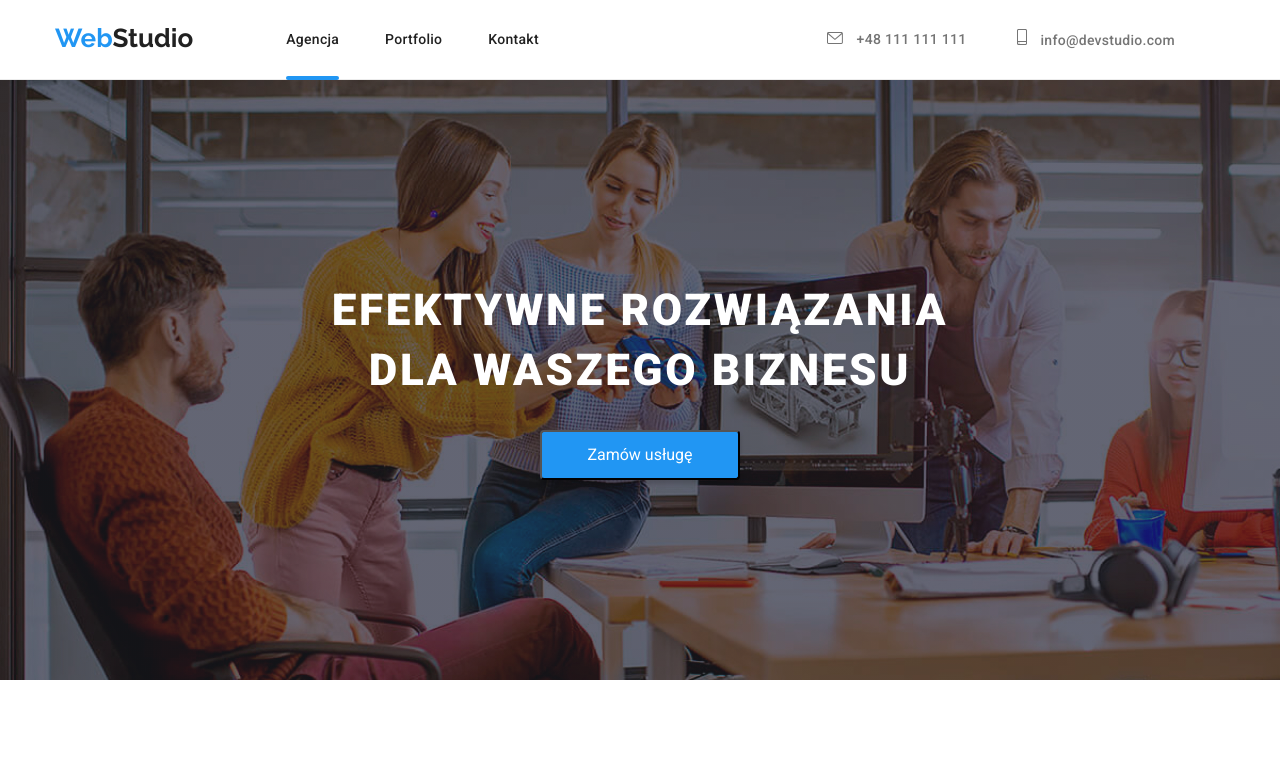
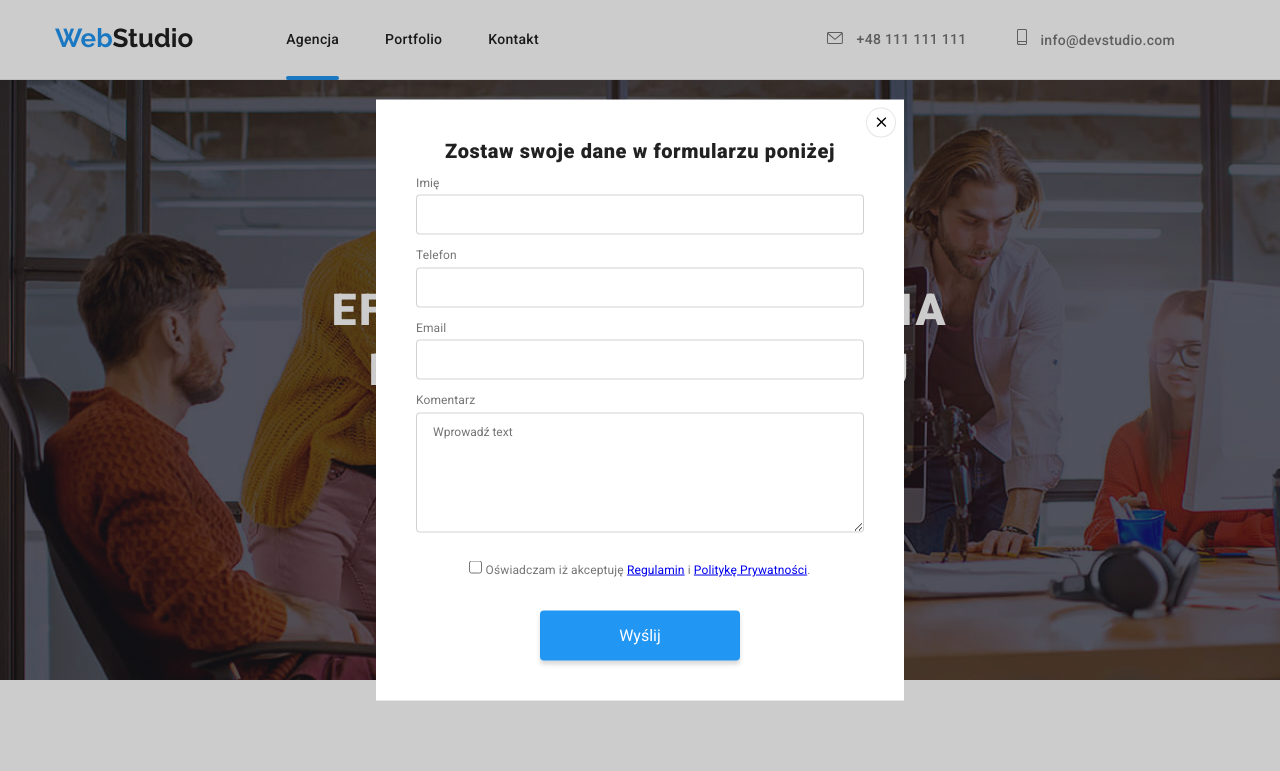
Before and after one commit to ewa-domanska/goit-markup-hw-06, a plain HTML site: page index.html in a window 1280 px wide. Shown: the top 771 px of the page. Drawn offline with nearby package versions, Linux system fonts and the light colour scheme.

Commit message:
Add newsletter forms in footer and add modal-elements.

```diff
--- a/css/style.css
+++ b/css/style.css
@@ -5,6 +5,7 @@
     --secondary-color: #2196F3;
     --third-color: #fff;
     --social-color: #AFB1B8;
+    --footer-color: #2F303A;
 }
 
 body {
@@ -59,6 +60,7 @@ img {
     height: 50px;
     box-shadow: 0 4px 4px rgba(0, 0, 0, 0.15);
     border-radius: 4px;
+    border: none;
     color: #FFFFFF;
 }
 
@@ -199,7 +201,7 @@ img {
             rgba(47, 48, 58, 0.4),
             rgba(47, 48, 58, 0.4)),
     url("../images/hero-background.jpg");
-    background-color: #2F303A;
+    background-color: var(--footer-color);
     padding-top: 200px;
     padding-bottom: 200px;
     background-size: cover;
@@ -227,13 +229,6 @@ img {
     text-transform: uppercase;
 
     color: #FFFFFF;
-}
-
-.modal-btn {
-    width: 200px;
-    height: 50px;
-    box-shadow: 0 4px 4px rgba(0, 0, 0, 0.15);
-    border-radius: 4px;
 }
 
 .icon-wrapper {
@@ -405,7 +400,7 @@ img {
 
 /* ======FOOTER====== */
 .address-background {
-    background-color: #2F303A;
+    background-color: var(--footer-color);
     display: flex;
 }
 
@@ -486,6 +481,43 @@ img {
     transition-duration: 250ms;
     transition-timing-function: cubic-bezier(0.4, 0, 0.2, 1);
 }
+
+.newsletter-form {
+    text-transform: uppercase;
+    margin-left: 65px;
+    padding-top: 44px;
+    color: #FFF;
+    font-style: normal;
+    font-weight: bold;
+    font-size: 14px;
+    line-height: 16px;
+    letter-spacing: 0.03em;
+}
+
+.newsletter-form-title {
+    margin-bottom: 20px;
+}
+
+.input-email {
+    width: 358px;
+    height: 50px;
+    border: 1px solid rgba(255, 255, 255, 0.3);
+    border-radius: 4px;
+    background-color: var(--footer-color);
+    padding-left: 16px;
+}
+
+.newsletter {
+    display: inline;
+}
+
+.join-modal-button {
+    margin-left: 12px;
+    font-weight: bold;
+    font-size: 16px;
+    letter-spacing: 0.06em;
+}
+
 
 /* ======END FOOTER======*/
 
@@ -716,3 +748,86 @@ img {
     width: 100%;
     height: 100%;
 }
+
+.modal-title {
+    display: block;
+    width: 448px;
+    height: 23px;
+    margin-bottom: 2px;
+    font-size: 20px;
+    text-align: center;
+    letter-spacing: 0.03em;
+    color: #212121;
+}
+
+.signup-form {
+    display: block;
+}
+
+.signup-form input,
+.signup-form textarea {
+    margin-top: 4px;
+}
+
+.field-wrapper {
+    margin-top: 10px;
+}
+
+.modal-feedback {
+    padding: 12px 16px;
+}
+
+label {
+    font-size: 12px;
+    line-height: 14px;
+    letter-spacing: 0.01em;
+    color: #757575;
+}
+
+.field-wrapper:hover,
+.field-wrapper:focus {
+    color: var(--secondary-color);
+    transition-property: background-color;
+    transition-duration: 250ms;
+    transition-timing-function: cubic-bezier(0.4, 0, 0.2, 1);
+}
+
+.modal-form {
+    margin: 40px;
+}
+
+.modal-inputs {
+    width: 448px;
+    height: 40px;
+    box-sizing: border-box;
+    border-radius: 4px;
+    border: 1px solid rgba(33, 33, 33, 0.2);
+}
+
+.modal-feedback {
+    width: 448px;
+    height: 120px;
+    border-radius: 4px;
+    border: 1px solid rgba(33, 33, 33, 0.2);
+}
+
+.checkbox-wrapper {
+    margin-top: 20px;
+    margin-bottom: 30px;
+    text-align: center;
+}
+
+.modal-checkbox-policy::after {
+    display: inline;
+    content: "";
+    width: 16px;
+    height: 16px;
+    font-size: 14px;
+    line-height: 24px;
+    letter-spacing: 0.03em;
+    color: #757575;
+}
+
+.modal-btn-submit {
+    text-align: center;
+}
--- a/index.html
+++ b/index.html
@@ -2,7 +2,7 @@
 <html lang="en">
 <head>
     <meta charset="UTF-8">
-    <title>goit-markup-hw-05</title>
+    <title>goit-markup-hw-06</title>
     <link rel="stylesheet"
           href="https://cdnjs.cloudflare.com/ajax/libs/modern-normalize/1.1.0/modern-normalize.min.css"
           integrity="sha512-wpPYUAdjBVSE4KJnH1VR1HeZfpl1ub8YT/NKx4PuQ5NmX2tKuGu6U/JRp5y+Y8XG2tV+wKQpNHVUX03MfMFn9Q=="
@@ -18,18 +18,18 @@
 <body>
 <header class="header">
     <div class="container">
-        <a class="studio-color" href="/goit-markup-hw-05/index.html">
+        <a class="studio-color" href="/goit-markup-hw-06/index.html">
             <span class="web-color">Web</span>Studio
         </a>
         <nav class="navigation">
             <ul class="navigation-list list">
                 <li class="navigation-link agency-underline">
                     <a class="navigation-list-menu link effects-transition"
-                       href="/goit-markup-hw-05/index.html">Agencja</a>
+                       href="/goit-markup-hw-06/index.html">Agencja</a>
                 </li>
                 <li class="navigation-link">
                     <a class="navigation-list-menu link effects-transition"
-                       href="/goit-markup-hw-05/portfolio.html">Portfolio</a>
+                       href="/goit-markup-hw-06/portfolio.html">Portfolio</a>
                 </li>
                 <li class="navigation-link">
                     <a class="navigation-list-menu link effects-transition"
@@ -319,7 +319,7 @@
 
 <!--customers-->
 <section class="section">
-    <div class="container ">
+    <div class="container">
         <h2 class="secondary-header">Nasi klienci</h2>
     </div>
     <div>
@@ -383,7 +383,7 @@
         <address class="address-wrapper">
             <ul class="address-list list">
                 <li class="address-list-item">
-                    <a class="studio-color-small" href="/goit-markup-hw-05/index.html">
+                    <a class="studio-color-small" href="/goit-markup-hw-06/index.html">
                         <span class="web-color">Web</span>Studio</a>
                 <li class="address-list-item">
                     <a class="address-list-item" href="https://goo.gl/maps/2o7QPABCCGjatTRK9"
@@ -433,17 +433,63 @@
                     </li>
                 </ul>
             </div>
+            <div class="newsletter-form">
+                <p class="newsletter-form-title"> ZAPISZ SIĘ DO NEWSLETTERA </p>
+                <label class="newsletter">
+                    <input type="email" name="email" class="input-email" placeholder="E-mail"/>
+                    <button type="submit" class="modal-btn join-modal-button">Zapisz się</button>
+                </label>
+            </div>
         </address>
     </div>
 </footer>
 
-<div class="backdrop is-hidden" data-modal>
+<div class="backdrop" data-modal>
     <div class="modal">
         <button type="button" class="close-btn" data-modal-close>
             <svg class="close-btn-icon">
-                <use href="images/icons.svg#icon-close-black" ></use>
+                <use href="images/icons.svg#icon-close-black"></use>
             </svg>
         </button>
+        <div class="modal-form">
+            <h2 class="modal-title">Zostaw swoje dane w formularzu poniżej</h2>
+            <form class="signup-form" autocomplete="on" novalidate>
+                <div class="field-wrapper">
+                    <label>
+                        Imię
+                        <input type="text" name="text" class="modal-inputs"/>
+                    </label>
+                </div>
+                <div class="field-wrapper">
+                    <label>
+                        Telefon
+                        <input type="tel" name="phone_number" class="modal-inputs"/>
+                    </label>
+                </div>
+                <div class="field-wrapper">
+                    <label>
+                        Email
+                        <input type="email" name="email" class="modal-inputs"/>
+                    </label>
+                </div>
+                <div class="field-wrapper">
+                    <label>
+                        Komentarz
+                        <textarea class="modal-feedback" name="feedback" rows="5"
+                                  placeholder="Wprowadź text"></textarea>
+                    </label>
+                </div>
+                <div class="checkbox-wrapper">
+                    <label class="modal-checkbox-policy">
+                        <input type="checkbox" name="private-policy">
+                        Oświadczam iż akceptuję <a href="#">Regulamin</a> i <a href="#">Politykę Prywatności</a>.
+                    </label>
+                </div>
+                <div class="modal-btn-submit">
+                    <button type="submit" class="modal-btn">Wyślij</button>
+                </div>
+            </form>
+        </div>
     </div>
 </div>
 
```
Also changed, not shown: portfolio.html (+12 -5 lines), images/send.svg (added).
